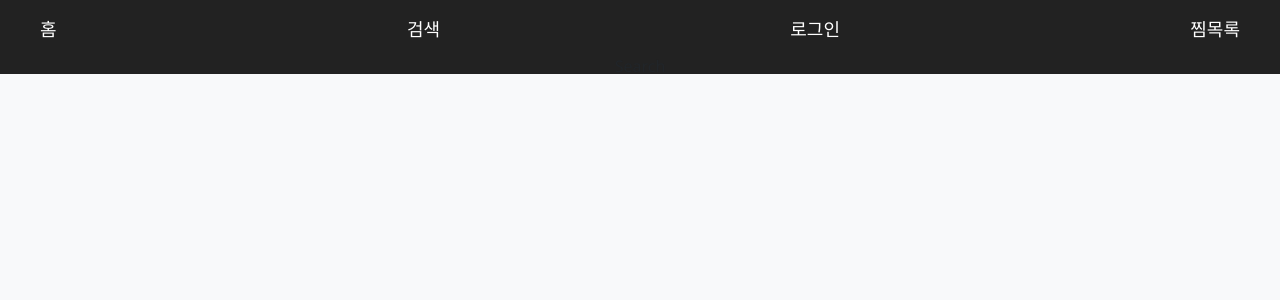
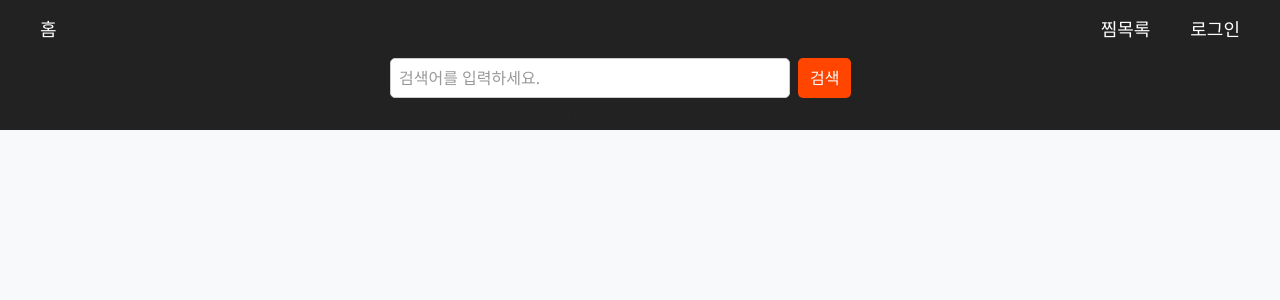
Before and after one commit to hohhh/my-movie, a React (Vite) app: page /search in a window 1280 px wide. Shown: the top 300 px of the page. Built offline with nearby package versions, Linux system fonts and the light colour scheme; no server answers.

Commit message:
✨ Ui 구축 : 검색 기능 관련 컴포넌트 추가

```diff
--- a/src/App.jsx
+++ b/src/App.jsx
@@ -6,6 +6,7 @@ import Home from './components/Home';
 import MovieList from './components/MovieList';
 import MovieDetail from './components/MovieDetail';
 import Search from './components/Search';
+import SearchResults from './components/SearchResults';
 import Member from './components/Member';
 import Favorite from './components/Favorite';
 
@@ -17,6 +18,7 @@ function App() {
         <Route path="list" element={<MovieList />} />
         <Route path="detail/:movieId" element={<MovieDetail />} />
         <Route path="search" element={<Search />} />
+        <Route path="search" element={<SearchResults />} />
         <Route path="member" element={<Member />} />
         <Route path="favorite" element={<Favorite />} />
       </Route>
--- a/src/components/MovieCard.jsx
+++ b/src/components/MovieCard.jsx
@@ -26,7 +26,7 @@ const MovieCard = ({ movie }) => {
 export default MovieCard;
 
 const CardContainer = styled.section`
-  width: calc(100% / 4.4);
+  width: 100%;
   height: 300px;
   display: flex;
   flex-direction: column;
--- a/src/components/MovieDetail.jsx
+++ b/src/components/MovieDetail.jsx
@@ -49,7 +49,7 @@ const MovieDetail = () => {
 
 export default MovieDetail;
 
-// ✅ 스타일드 컴포넌트 적용
+// 스타일드 컴포넌트 적용
 const Container = styled.section`
   width: 100%;
   min-height: 100vh;
--- a/src/components/MovieList.jsx
+++ b/src/components/MovieList.jsx
@@ -1,7 +1,7 @@
 import React from 'react';
 import MovieCard from './MovieCard';
 import { useFetch } from '../hooks/useFetch';
-// import movieListData from '../assets/data/movieListData.json';
+import styled from 'styled-components';
 
 const MovieList = () => {
   const { movies, loading, error } = useFetch('/movie/popular');
@@ -10,26 +10,61 @@ const MovieList = () => {
   //  : '함수 실행 결과(=데이터) 여기에 저장해!' 라고 지시하는 것
 
   return (
-    <div
-      style={{
-        display: 'flex',
-        flexWrap: 'wrap',
-        gap: '20px',
-        justifyContent: 'center',
-        color: '#fff',
-      }}
-    >
-      {loading && <p>🎬 영화 데이터를 불러오는 중...</p>}
-      {error && <p>❌ {error}</p>}
-      {!loading &&
-        !error &&
-        movies.results
-          .filter((el) => el.adult === false)
-          .map((movie, index) => (
-            <MovieCard key={movie.id || index} movie={movie} />
-          ))}
-    </div>
+    <Container>
+      {loading && <Message>🎬 영화 데이터를 불러오는 중...</Message>}
+      {error && <Message>❌ {error}</Message>}
+      {!loading && !error && (
+        <GridContainer>
+          {movies.results
+            .filter((el) => el.adult === false) // ✅ 성인 영화 제외
+            .map((movie, index) => (
+              <MovieCard key={movie.id || index} movie={movie} />
+            ))}
+        </GridContainer>
+      )}
+    </Container>
   );
 };
 
 export default MovieList;
+
+/* ✅ 전체 컨테이너 스타일 */
+const Container = styled.div`
+  width: 100%;
+  max-width: 1280px;
+  margin: 0 auto;
+  padding: 20px;
+  color: #fff;
+  display: flex;
+  flex-direction: column;
+  align-items: center;
+`;
+
+/* ✅ 로딩 & 에러 메시지 */
+const Message = styled.p`
+  font-size: 18px;
+  text-align: center;
+  margin-top: 20px;
+  color: #ff4a4a;
+`;
+
+/* ✅ 영화 카드 그리드 컨테이너 */
+const GridContainer = styled.div`
+  display: grid;
+  grid-template-columns: repeat(
+    auto-fit,
+    minmax(200px, 1fr)
+  ); /* ✅ 자동 정렬 */
+  gap: 20px;
+  justify-content: center;
+  width: 100%;
+  max-width: 1200px;
+
+  /* ✅ 반응형 스타일 */
+  @media (max-width: 768px) {
+    grid-template-columns: repeat(
+      auto-fit,
+      minmax(150px, 1fr)
+    ); /* ✅ 모바일에서는 작은 카드 */
+  }
+`;
--- a/src/components/NavBar.jsx
+++ b/src/components/NavBar.jsx
@@ -1,30 +1,84 @@
-import React from 'react';
-import { Link } from 'react-router-dom';
+import React, { useState } from 'react';
+import { Link, useNavigate } from 'react-router-dom';
 import styled from 'styled-components';
 
 const NavBar = () => {
+  const [search, setSearch] = useState('');
+  const navigate = useNavigate();
+
+  const handleSearchChange = (e) => {
+    setSearch(e.target.value);
+  };
+
+  const handleSearchSubmit = (e) => {
+    e.preventDefault();
+    if (search.trim()) {
+      navigate(`/search?query=${search}`);
+      setSearch('');
+    }
+  };
+
   return (
     <NavContainer>
-      <StyledLink to="/">홈</StyledLink>
-      <StyledLink to="/search">검색</StyledLink>
-      <StyledLink to="/member">로그인</StyledLink>
-      <StyledLink to="/favorite">찜목록</StyledLink>
+      <TopNav>
+        <NavLinks className="left">
+          <StyledLink to="/">홈</StyledLink>
+        </NavLinks>
+        <NavLinks className="right">
+          <StyledLink to="/favorite">찜목록</StyledLink>
+          <StyledLink to="/member">로그인</StyledLink>
+        </NavLinks>
+      </TopNav>
+      <SearchWrapper>
+        <SearchForm onSubmit={handleSearchSubmit}>
+          <SearchInput
+            type="text"
+            value={search}
+            onChange={handleSearchChange}
+            placeholder="검색어를 입력하세요."
+          />
+          <SearchButton type="submit">검색</SearchButton>
+        </SearchForm>
+      </SearchWrapper>
     </NavContainer>
   );
 };
 
 export default NavBar;
 
+/* 전체 네비게이션 컨테이너 */
 const NavContainer = styled.nav`
   width: 100%;
   max-width: 1280px;
-  display: flex;
-  gap: 20px;
-  justify-content: space-between;
   background: #222;
   color: #fff;
   padding: 10px 30px;
   margin: 0 auto;
+  display: flex;
+  flex-direction: column;
+`;
+
+/* PC에서는 홈(왼쪽), 찜목록/로그인(오른쪽) 배치 */
+const TopNav = styled.div`
+  width: 100%;
+  display: flex;
+  justify-content: space-between;
+  align-items: center;
+  flex-wrap: wrap;
+
+  @media (max-width: 768px) {
+    gap: 15px;
+  }
+`;
+
+const NavLinks = styled.div`
+  display: flex;
+  gap: 20px;
+
+  @media (max-width: 768px) {
+    justify-content: center;
+    flex-wrap: nowrap;
+  }
 `;
 
 const StyledLink = styled(Link)`
@@ -39,3 +93,64 @@ const StyledLink = styled(Link)`
     background: #ffffff20;
   }
 `;
+
+/* 검색창 Wrapper (PC에서도 아래 배치) */
+const SearchWrapper = styled.div`
+  display: flex;
+  justify-content: center;
+  width: 100%;
+  margin-top: 10px;
+
+  @media (max-width: 768px) {
+    width: 100%;
+  }
+`;
+
+/* 검색 입력창 */
+const SearchForm = styled.form`
+  display: flex;
+  align-items: center;
+  gap: 8px;
+  max-width: 500px;
+  width: 100%;
+
+  @media (max-width: 768px) {
+    max-width: 100%;
+    padding: 0 15px;
+  }
+`;
+
+const SearchInput = styled.input`
+  width: 80%;
+  padding: 8px;
+  font-size: 16px;
+  border: 1px solid #ccc;
+  border-radius: 5px;
+  outline: none;
+  background: #fff;
+  color: #222;
+
+  &::placeholder {
+    color: #999;
+  }
+
+  @media (max-width: 768px) {
+    width: 80%;
+  }
+`;
+
+/* 검색 버튼 */
+const SearchButton = styled.button`
+  background: #ff4500;
+  color: #fff;
+  border: none;
+  padding: 12px;
+  font-size: 16px;
+  border-radius: 5px;
+  cursor: pointer;
+  transition: background 0.3s;
+
+  &:hover {
+    background: #ff6347;
+  }
+`;
--- a/src/components/Search.jsx
+++ b/src/components/Search.jsx
@@ -1,7 +1,31 @@
-import React from 'react';
+import React, { useState } from 'react';
 
-const Search = () => {
-  return <div>Search</div>;
+const Search = ({ onSearch }) => {
+  const [search, setSearch] = useState('');
+
+  // 입력값 업데이트
+  const onChangeSearch = (e) => {
+    setSearch(e.target.value);
+  };
+
+  // 엔터 입력 시 검색 실행
+  const handleKeyPress = (e) => {
+    if (e.key === 'Enter') {
+      onSearch(search); // 부모 컴포넌트로 검색어 전달
+    }
+  };
+
+  return (
+    <div>
+      <input
+        type="text"
+        value={search}
+        onChange={onChangeSearch}
+        onKeyPress={handleKeyPress} // 엔터 키 감지
+        placeholder="영화 찾기"
+      />
+    </div>
+  );
 };
 
 export default Search;
--- /dev/null
+++ b/src/components/SearchResults.jsx
@@ -0,0 +1,41 @@
+import React, { useState } from 'react';
+import Search from './Search';
+import useFetchMovies from '../hooks/useFetchMovies'; // ✅ 커스텀 훅 사용
+
+const SearchResults = () => {
+  const [query, setQuery] = useState('');
+  const { movies, loading, error } = useFetchMovies(
+    `/search/movie?query=${query}`,
+    false,
+  );
+
+  return (
+    <div>
+      <Search onSearch={setQuery} /> {/* 검색어 변경 시 API 호출 */}
+      {loading && <p>🎬 검색 결과를 불러오는 중...</p>}
+      {error && <p>❌ {error}</p>}
+      <div
+        style={{
+          display: 'flex',
+          flexWrap: 'wrap',
+          gap: '20px',
+          justifyContent: 'center',
+        }}
+      >
+        {!loading &&
+          !error &&
+          movies.map((movie) => (
+            <div key={movie.id}>
+              <img
+                src={`https://image.tmdb.org/t/p/w200${movie.poster_path}`}
+                alt={movie.title}
+              />
+              <p>{movie.title}</p>
+            </div>
+          ))}
+      </div>
+    </div>
+  );
+};
+
+export default SearchResults;
--- a/src/hooks/useFetch.js
+++ b/src/hooks/useFetch.js
@@ -24,6 +24,7 @@ export const useFetch = (url) => {
           params: {
             // 공통 파라미터
             language: 'ko',
+            credits: 'true',
           },
         });
 
--- a/src/index.css
+++ b/src/index.css
@@ -71,3 +71,8 @@ img {
   max-width: 100%;
   height: auto;
 }
+
+/* 스크롤바 숨기기 */
+body::-webkit-scrollbar {
+  display: none;
+}
```
